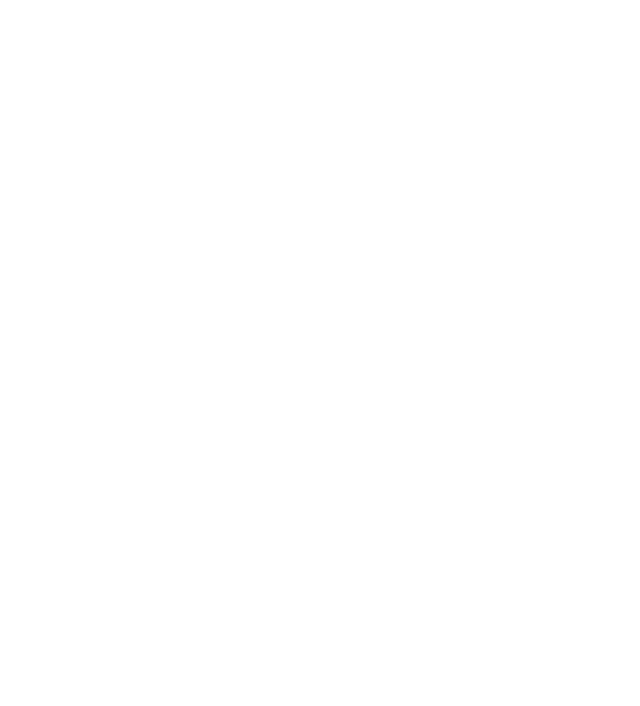
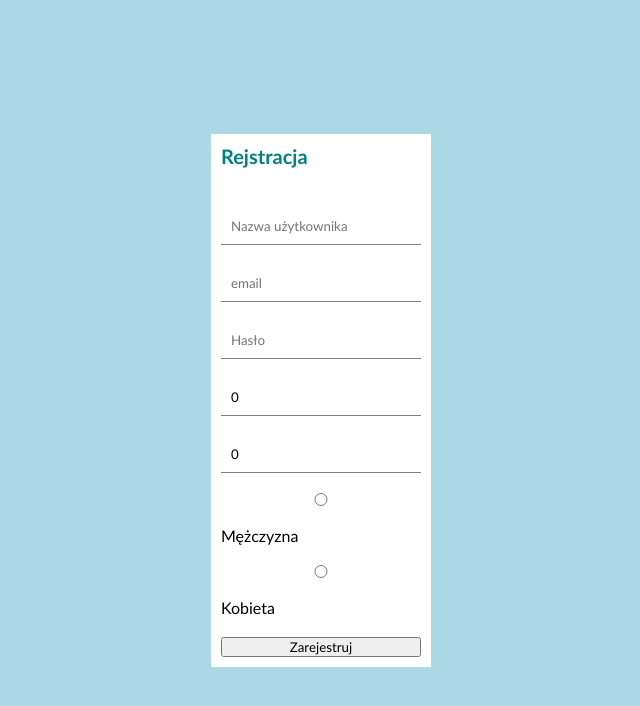
Before and after one commit to Hunciak/myTrainingAppFront, a React (Create React App) app: page /signup in a window 1280 px wide. Before the commit this address had no page. Shown: the top 706 px of the page, without its empty margins (319-959 px from the left). Built offline with nearby package versions, Linux system fonts and the light colour scheme.

Commit message:
[FE] Fixed some letters.

```diff
--- a/src/App.tsx
+++ b/src/App.tsx
@@ -6,7 +6,7 @@ import {SingUp} from "./compenents/SingUp/SingUp";
 export const App = () => {
     return (
         <Routes>
-            <Route path='/singup' element={<SingUp/>}/>
+            <Route path='/signup' element={<SingUp/>}/>
 
         </Routes>
 
--- a/src/compenents/SingUp/SingUp.tsx
+++ b/src/compenents/SingUp/SingUp.tsx
@@ -26,19 +26,21 @@ export const SingUp = () => {
 
         const wrapForm = {
             name: form.name,
+            email: form.email,
             password: form.password,
             weight: form.weight,
             height: form.weight,
             gender: form.gender,
         }
         try {
-            const res = await fetch('http://localhost:3001/singup', {
+            console.log("wrap przed wyslaniem", JSON.stringify(form))
+            const res = await fetch(`http://localhost:3001/signup`, {
                 method: 'POST',
                 headers: {
-                    'Content-type': 'application/json',
+                    'Content-Type': 'application/json'
                 },
-                body: JSON.stringify(wrapForm),
-            });
+                body: JSON.stringify(form),
+            })
             const data = await res.json();
             console.log(data);
 
```
